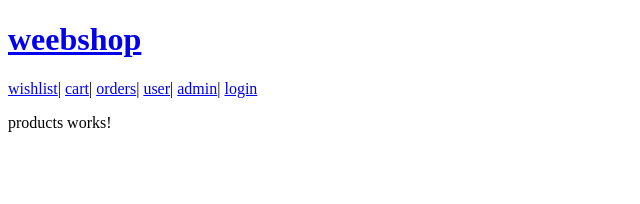
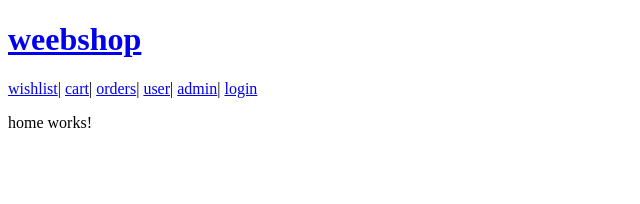
Before and after one commit to mr0x13f/iprwc-client, an Angular app: page / in a window 1280 px wide. Shown: the top 204 px of the page, without its empty margins (0-640 px from the left). Built offline with nearby package versions, Linux system fonts and the light colour scheme.

Commit message:
renamed ProductsComponent to HomeComponent

```diff
--- a/src/app/app.module.ts
+++ b/src/app/app.module.ts
@@ -7,18 +7,18 @@
 import { CartComponent } from './cart/cart.component';
 import { LoginComponent } from './login/login.component';
 import { RegisterComponent } from './register/register.component';
-import { ProductsComponent } from './products/products.component';
+import { HomeComponent } from './home/home.component';
 import { WishlistComponent } from './wishlist/wishlist.component';
 import { OrdersComponent } from './orders/orders.component';
 import { UserComponent } from './user/user.component';
 import { AdminComponent } from './admin/admin.component';
 
 const appRoutes: Routes = [
+  { path: "",           component: HomeComponent },
   { path: "login",      component: LoginComponent },
   { path: "register",   component: RegisterComponent },
   { path: "user",       component: UserComponent },
   { path: "admin",      component: AdminComponent },
-  { path: "",           component: ProductsComponent },
   { path: "wishlist",   component: WishlistComponent },
   { path: "cart",       component: CartComponent },
   { path: "orders",     component: OrdersComponent },
@@ -31,7 +31,7 @@
     CartComponent,
     WishlistComponent,
     OrdersComponent,
-    ProductsComponent,
+    HomeComponent,
     UserComponent,
     AdminComponent,
     LoginComponent,
--- /dev/null
+++ b/src/app/home/home.component.html
@@ -0,0 +1 @@
+<p>home works!</p>
--- /dev/null
+++ b/src/app/home/home.component.ts
@@ -0,0 +1,15 @@
+import { Component, OnInit } from '@angular/core';
+
+@Component({
+  selector: 'app-home',
+  templateUrl: './home.component.html',
+  styleUrls: ['./home.component.css']
+})
+export class HomeComponent implements OnInit {
+
+  constructor() { }
+
+  ngOnInit() {
+  }
+
+}
--- a/src/app/products/products.component.html
+++ /dev/null
@@ -1 +0,0 @@
-<p>products works!</p>
--- a/src/app/products/products.component.ts
+++ /dev/null
@@ -1,15 +0,0 @@
-import { Component, OnInit } from '@angular/core';
-
-@Component({
-  selector: 'app-products',
-  templateUrl: './products.component.html',
-  styleUrls: ['./products.component.css']
-})
-export class ProductsComponent implements OnInit {
-
-  constructor() { }
-
-  ngOnInit() {
-  }
-
-}
```
Also changed, not shown: src/app/home/home.component.css (added), 1 other file (tests, documents, lock files or other folders).
